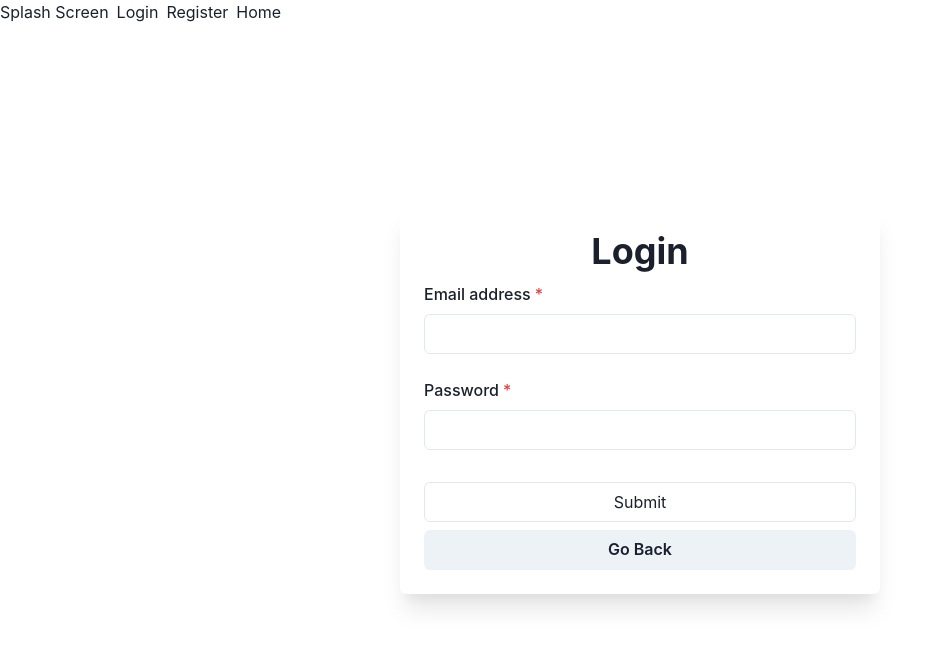
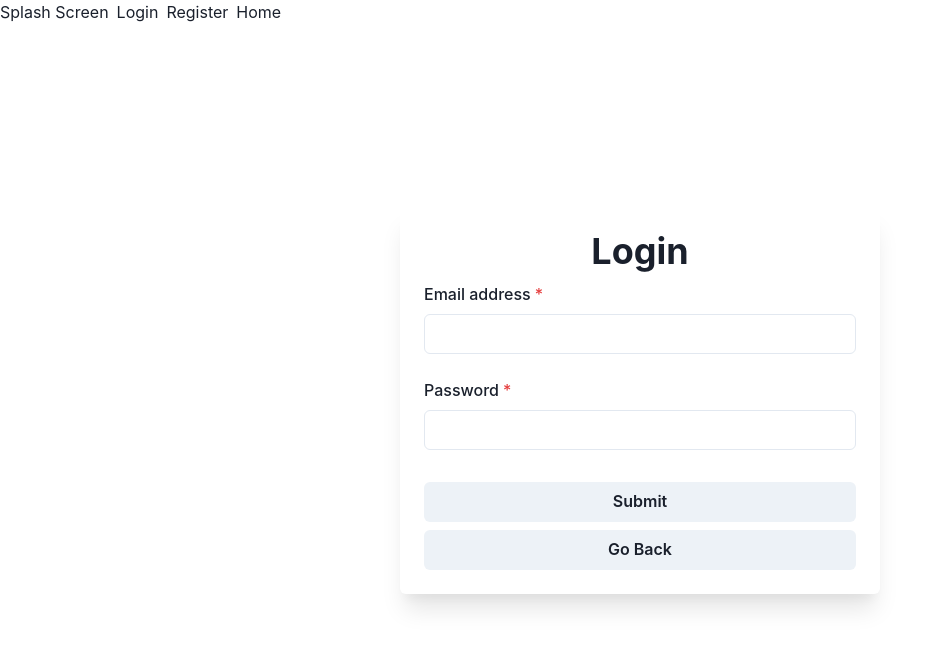
Before and after one commit to rizquadnan/daily-sleep-tracker, a React (Create React App) app: page /login in a window 1280 px wide. Shown: the top 648 px of the page, without its empty margins (0-939 px from the left). Built offline with nearby package versions, Linux system fonts and the light colour scheme.

Commit message:
refactor: login register form

```diff
--- a/src/components/LoginRegisterForm/LoginRegisterForm.tsx
+++ b/src/components/LoginRegisterForm/LoginRegisterForm.tsx
@@ -1,57 +1,33 @@
-import { FormControl, FormLabel, Input, VStack } from '@chakra-ui/react'
+import { Button, FormControl, FormLabel, Input, VStack } from '@chakra-ui/react'
 import { useState } from 'react'
-
-export enum LoginRegisterFormVariant {
-  Login = 'login',
-  Register = 'register',
-}
-
-type LoginFormValue = {
-  name?: string
-  email: string
-  password: string
-}
-
-export type LoginRegisterFormProps = {
-  variant: LoginRegisterFormVariant
-  onSubmit: (formValues: LoginFormValue) => void
-}
+import {
+  LoginRegisterFormProps,
+  LoginRegisterFormVariant,
+  RegisterFormValue,
+} from './loginRegisterTypes'
+import { validateForm } from './loginRegisterValidation'
 
 export function LoginRegisterForm(props: LoginRegisterFormProps) {
   const [name, setName] = useState<string | undefined>()
   const [email, setEmail] = useState<string | undefined>()
   const [password, setPassword] = useState<string | undefined>()
 
+  const handleClickSubmit = () => {
+    const isFormValid = validateForm({
+      variant: props.variant,
+      formValues: { name, email, password },
+    })
+
+    if (isFormValid) {
+      props.onSubmit({ name, email, password } as Record<
+        keyof RegisterFormValue,
+        string
+      >)
+    }
+  }
+
   return (
-    <VStack
-      spacing="8"
-      as="form"
-      onSubmit={(e) => {
-        e.preventDefault()
-
-        if (
-          props.variant === LoginRegisterFormVariant.Login &&
-          name &&
-          email &&
-          password
-        ) {
-          props.onSubmit({
-            email,
-            password,
-          })
-        } else if (
-          props.variant === LoginRegisterFormVariant.Register &&
-          email &&
-          password
-        ) {
-          props.onSubmit({
-            name,
-            email,
-            password,
-          })
-        }
-      }}
-    >
+    <VStack spacing="8" as="form" alignItems="stretch">
       <VStack alignItems="stretch" spacing="6" w="100%">
         {props.variant === LoginRegisterFormVariant.Register && (
           <FormControl isRequired>
@@ -60,6 +36,7 @@ export function LoginRegisterForm(props: LoginRegisterFormProps) {
               type="text"
               value={name}
               onChange={(e) => setName(e.target.value)}
+              isDisabled={props.isLoading}
             />
           </FormControl>
         )}
@@ -69,6 +46,7 @@ export function LoginRegisterForm(props: LoginRegisterFormProps) {
             type="email"
             value={email}
             onChange={(e) => setEmail(e.target.value)}
+            isDisabled={props.isLoading}
           />
         </FormControl>
         <FormControl isRequired>
@@ -78,10 +56,13 @@ export function LoginRegisterForm(props: LoginRegisterFormProps) {
             role="textbox"
             value={password}
             onChange={(e) => setPassword(e.target.value)}
+            isDisabled={props.isLoading}
           />
         </FormControl>
       </VStack>
-      <Input type="submit" />
+      <Button onClick={handleClickSubmit} isLoading={props.isLoading}>
+        Submit
+      </Button>
     </VStack>
   )
 }
--- a/src/components/LoginRegisterForm/index.ts
+++ b/src/components/LoginRegisterForm/index.ts
@@ -1 +1,2 @@
 export * from "./LoginRegisterForm";
+export * from "./loginRegisterTypes";
--- /dev/null
+++ b/src/components/LoginRegisterForm/loginRegisterTypes.ts
@@ -0,0 +1,44 @@
+export enum LoginRegisterFormVariant {
+  Login = "login",
+  Register = "register",
+}
+
+export type LoginFormValue = {
+  name?: string;
+  email: string;
+  password: string;
+};
+
+export type RegisterFormValue = {
+  name: string;
+  email: string;
+  password: string;
+};
+
+type LoginRegisterFormBase = {
+  isLoading?: boolean;
+};
+
+export type LoginRegisterFormProps = (
+  | {
+      variant: LoginRegisterFormVariant.Login;
+      onSubmit: (formValues: LoginFormValue) => void;
+    }
+  | {
+      variant: LoginRegisterFormVariant.Register;
+      onSubmit: (formValues: RegisterFormValue) => void;
+    }
+) &
+  LoginRegisterFormBase;
+
+export type LoginRegisterFormValue = LoginFormValue | RegisterFormValue;
+
+export type LoginRegisterValidationArgs =
+  | {
+      variant: LoginRegisterFormVariant.Login;
+      formValues: Partial<LoginFormValue>;
+    }
+  | {
+      variant: LoginRegisterFormVariant.Register;
+      formValues: Partial<RegisterFormValue>;
+    };
--- /dev/null
+++ b/src/components/LoginRegisterForm/loginRegisterValidation.ts
@@ -0,0 +1,26 @@
+import {
+  LoginRegisterValidationArgs,
+  LoginRegisterFormVariant,
+} from "./loginRegisterTypes";
+
+export const validateForm = ({
+  variant,
+  formValues,
+}: LoginRegisterValidationArgs) => {
+  if (
+    variant === LoginRegisterFormVariant.Login &&
+    formValues.email &&
+    formValues.password
+  ) {
+    return true;
+  } else if (
+    variant === LoginRegisterFormVariant.Register &&
+    formValues.name &&
+    formValues.email &&
+    formValues.password
+  ) {
+    return true;
+  } else {
+    return false;
+  }
+};
```
Also changed, not shown: 1 other file (tests, documents, lock files or other folders).
